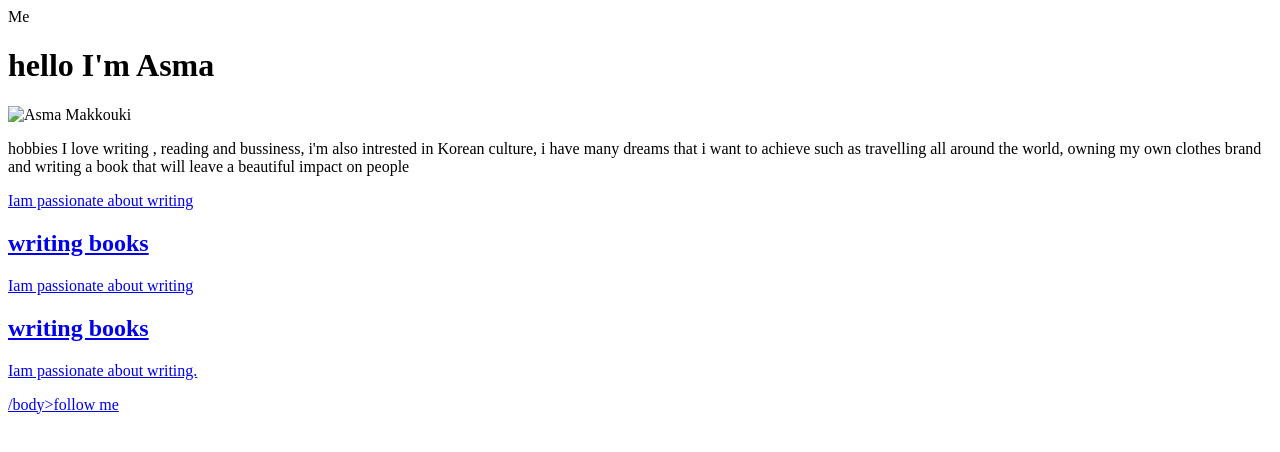
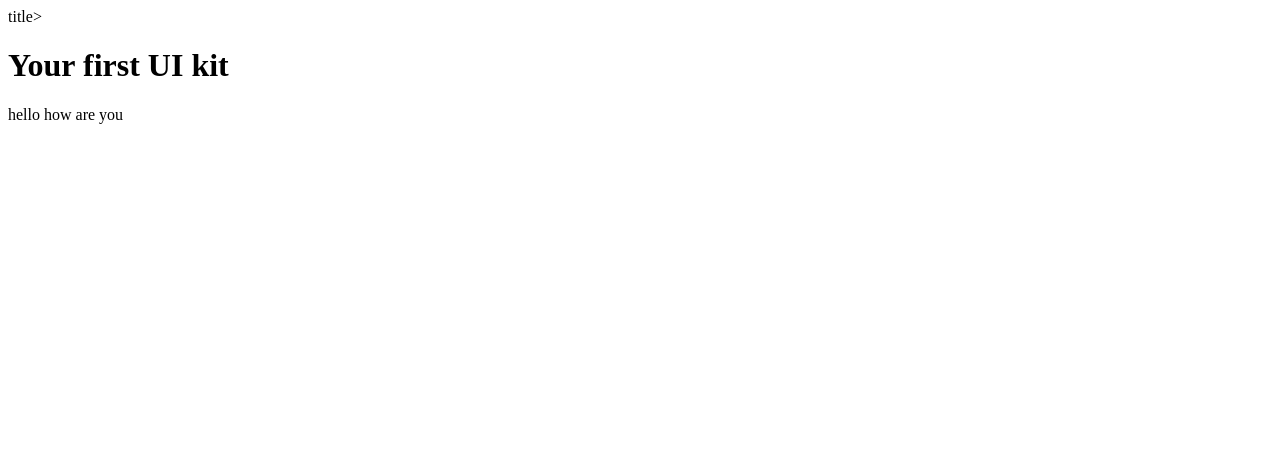
Before and after one commit to asmamakk08/asma, a plain HTML site: page index.html in a window 1280 px wide. Drawn offline with Linux system fonts and the light colour scheme.

Commit message:
Add files via upload

```diff
--- a/index.html
+++ b/index.html
@@ -1,41 +1,13 @@
-<!DOCTYPE html>
-<html>
-
-<head>
- <title>Asma Makkouki's profie</title>
-    <meta name="description" content="this is the profile of asma">
- <meta charset="UTF-8">
-</head>
-
-<body> Me
-
- <h1>hello I'm Asma</h1>
- <img scr="images/profile.jpg" alt="Asma Makkouki">
- <p>
- 	<body> hobbies
- I love writing , reading and bussiness, i'm also intrested in Korean culture, i have many dreams that i want to achieve such as travelling all around the world, owning my own clothes brand and writing a book that will leave a beautiful impact on people </p>
-
- <a href="http://lewagon.com"target="_blank>Discover my profile</a>
-
- <h2></h2>
-<p>
-   Iam passionate about writing
-  </p>
+<!Doctype html>
+ <html>
+  <head>
+  	  <title>Le Wagon</title>title>
+  	  <meta charset="utf-8">
+  	  <link rel="stylesheet" type="text/css" href="">
+   <head>
+   	<body>
+   	   <h1>Your first UI kit </h1>
+   	   hello how are you
 
 
-<h2>writing books</h2>
-<p>
-  Iam passionate about writing
-</p>
-
-<h2>writing books</h2>
-<p>
-Iam passionate about writing.
-</p>
-
-
-
-
-/body>follow me
-
-</html>
+ </html>
```
